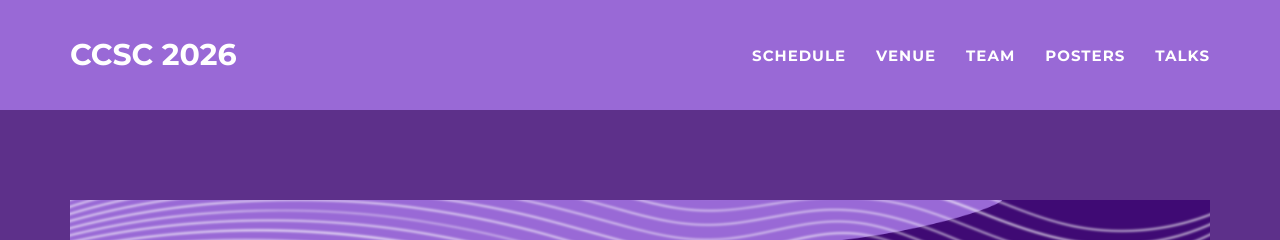
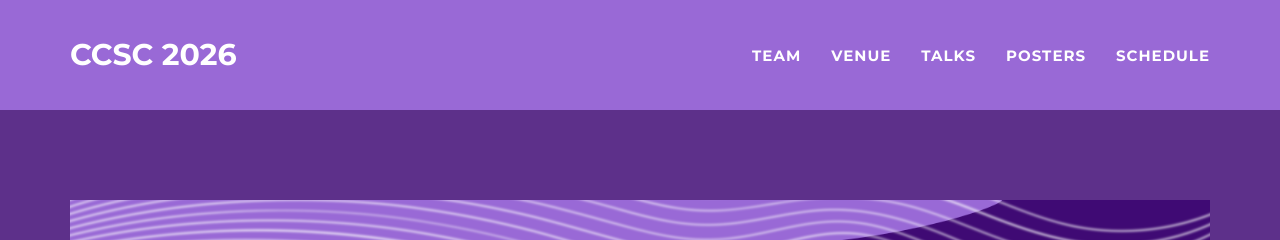
Before and after one commit to ccsc2026/ccsc2026.github.io, a Jekyll site: the page built from _posts/2022-05-21-Day1.md, in a window 1280 px wide. Shown: the top 240 px of the page. Built offline with Jekyll 4.4.1, drawn with Linux system fonts in a browser that asks for light colours.

```diff
--- a/_includes/nav.html
+++ b/_includes/nav.html
@@ -22,19 +22,19 @@
           <a href="/registration/">Registration</a>
         </li>-->
         <li>
-          <a href="/schedule/">Schedule</a>
+          <a href="/team/">Team</a>
         </li>
         <li>
           <a href="/venue/">Venue</a>
         </li>
         <li>
-          <a href="/team/">Team</a>
+          <a href="/talks/">Talks</a>
         </li>
         <li>
           <a href="/posters/">Posters</a>
         </li>
         <li>
-          <a href="/talks/">Talks</a>
+          <a href="/schedule/">Schedule</a>
         </li>
       </ul>
     </div>
```
